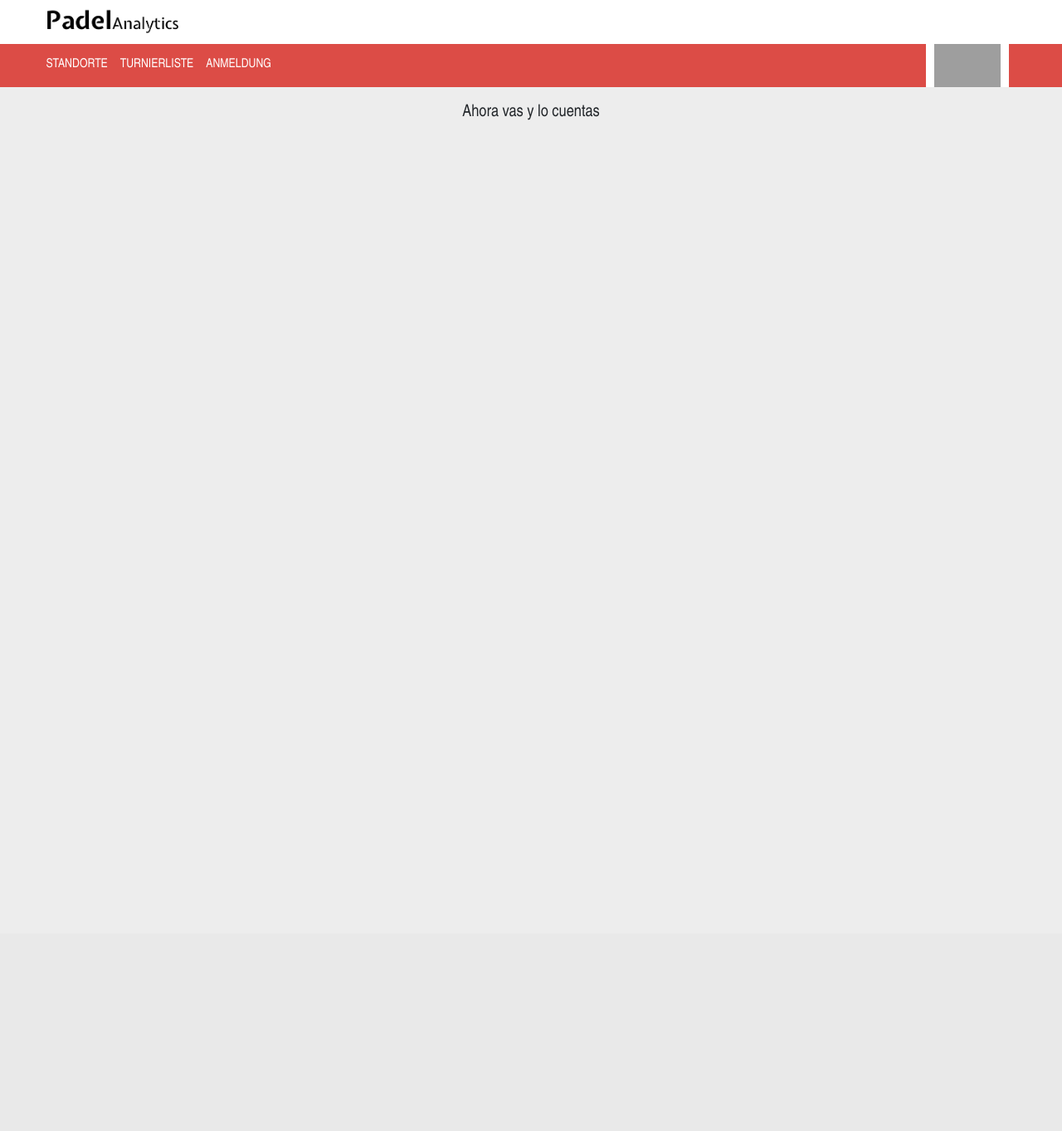
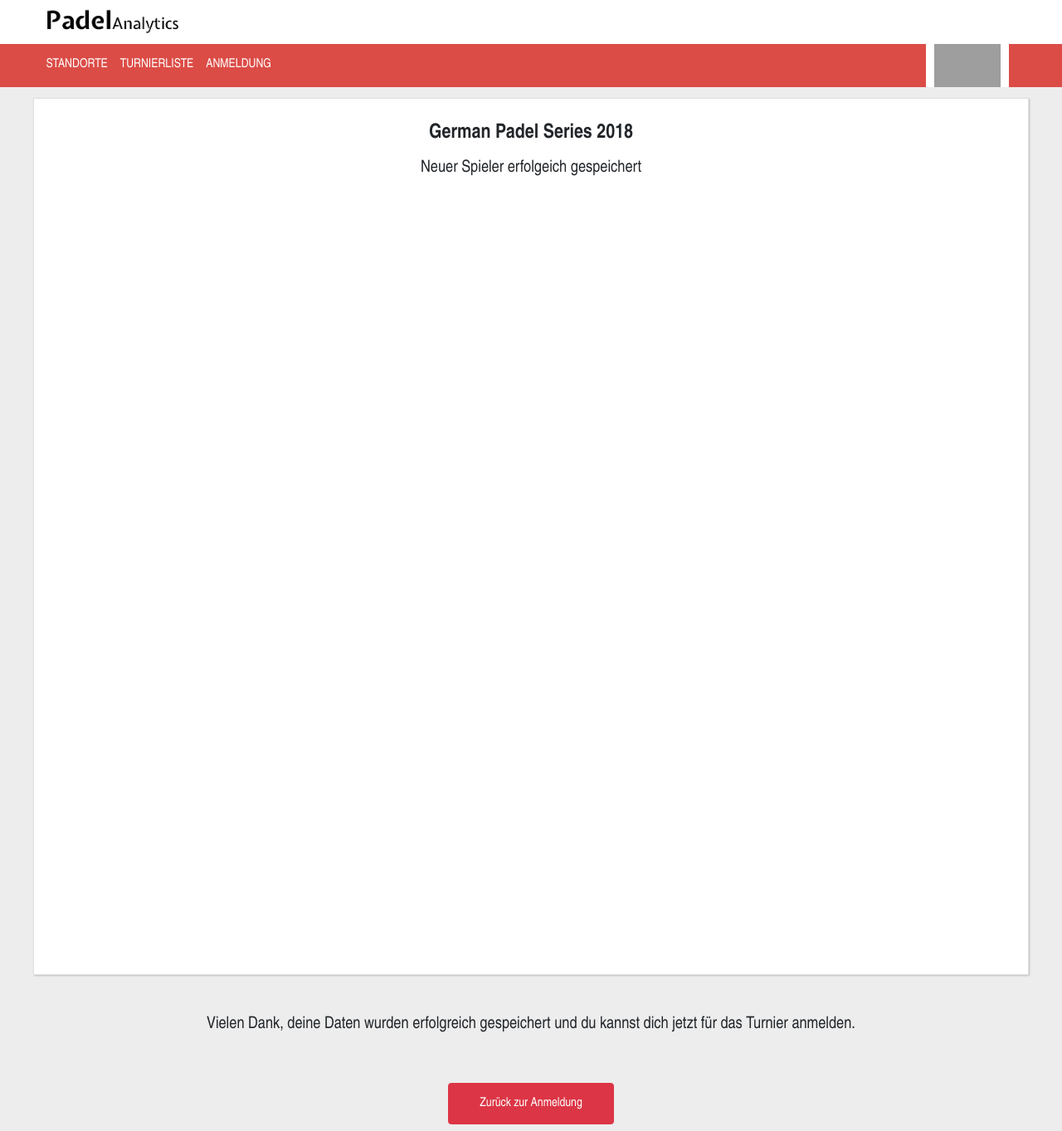
Before and after one commit to paconte/padelanalytics, a Django app: template anmeldung/templates/new_player_success.html in a window 1280 px wide. Shown: the whole page at 83% size. Before the commit the page ends 145 px from the top, so only its background shows below. Run offline with Django 3.2, Linux system fonts and the light colour scheme; the template is opened without the code that fills it, so the values that code supplies are empty; some libraries are stand-ins or nearby versions; grey boxes are pictures that could not be loaded.

Commit message:
Creating Registration Page of a  New Player and the Successpage after registering that new player

```diff
--- a/anmeldung/templates/new_player_success.html
+++ b/anmeldung/templates/new_player_success.html
@@ -9,6 +9,23 @@
 {% endblock %}
 
 {% block content %}
-<h1>SUCCESS</h1>
-<h2>Ahora vas y lo cuentas</h2>
+
+<div style="margin-top: 50px" class="container_12">
+    <div class="card">
+        <h1>German Padel Series 2018</h1>
+        <h2>Neuer Spieler erfolgeich gespeichert</h2>
+    </div>
+        <div class="box" style="col-sm-12">
+
+
+        <h2 style="margin: 40px 0 40px 0">Vielen Dank, deine Daten wurden erfolgreich gespeichert und du kannst dich jetzt für das Turnier anmelden.</h2>
+            <a href="{% url 'turnierliste' %}">
+                <button type="button" class="col-xs-12 col-sm-2  btn btn-danger"
+                        style="left: 50%; height: 50px; margin-top: 10px; margin-bottom: 8px; margin-left: -8.33%">
+                    Zurück zur Anmeldung
+                </button>
+            </a>
+        </div>
+</div>
+
 {% endblock %}
```
Also changed, not shown: anmeldung/templates/new_player.html (+9 -8 lines).
